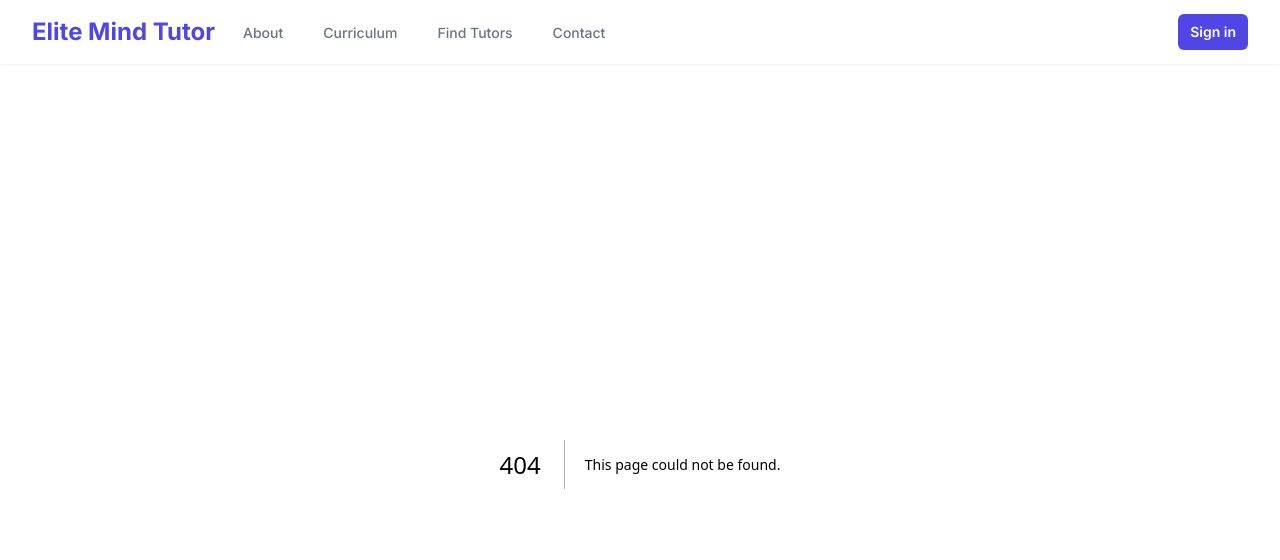
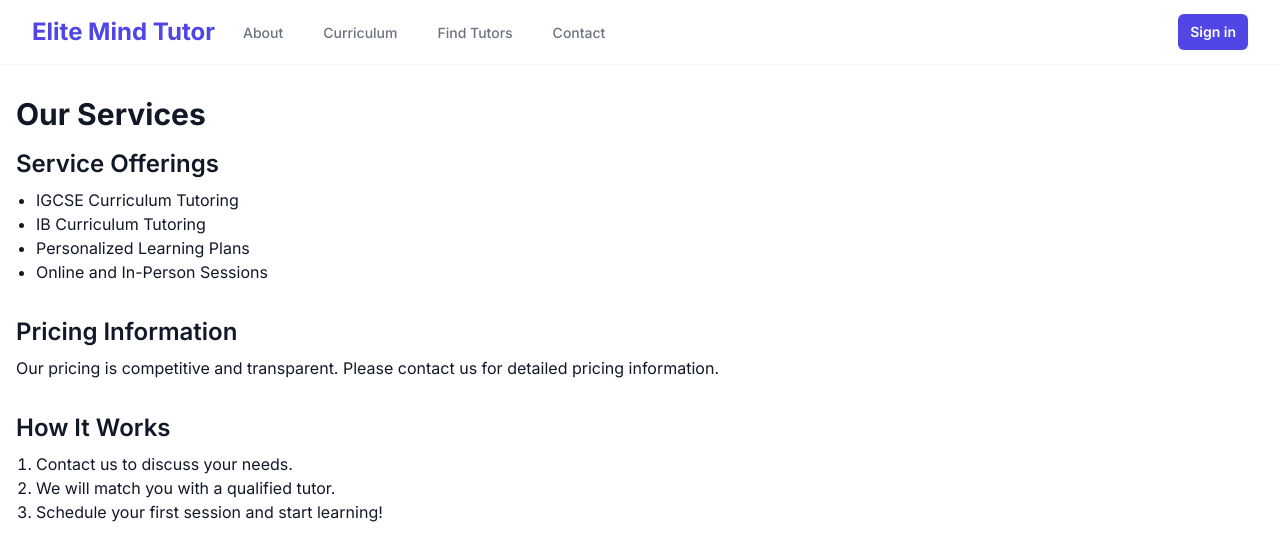
Before and after one commit to MrDingSan/elite-mind-tutor, a Next.js app: page /services in a window 1280 px wide. Before the commit this address had no page. Shown: the top 560 px of the page. Built offline with nearby package versions, Linux system fonts and the light colour scheme.

Commit message:
Update: Add About Us, Services, FAQ, and Contact pages to enrich website content

```diff
--- /dev/null
+++ b/src/app/about/page.tsx
@@ -0,0 +1,25 @@
+import React from 'react';
+
+export default function About() {
+  return (
+    <div className="container mx-auto px-4 py-8">
+      <h1 className="text-3xl font-bold mb-4">About Us</h1>
+      <section className="mb-8">
+        <h2 className="text-2xl font-semibold mb-2">Our Mission</h2>
+        <p>At Elite Mind Tutor, our mission is to provide high-quality tutoring services that empower students to achieve their academic goals.</p>
+      </section>
+      <section className="mb-8">
+        <h2 className="text-2xl font-semibold mb-2">Our Vision</h2>
+        <p>We envision a world where every student has access to personalized education that fosters growth and success.</p>
+      </section>
+      <section className="mb-8">
+        <h2 className="text-2xl font-semibold mb-2">Our Team</h2>
+        <p>Our team consists of highly qualified tutors with extensive experience in teaching IGCSE and IB curriculum.</p>
+      </section>
+      <section className="mb-8">
+        <h2 className="text-2xl font-semibold mb-2">Our History</h2>
+        <p>Founded in 2023, Elite Mind Tutor has been dedicated to providing exceptional tutoring services to students in Singapore.</p>
+      </section>
+    </div>
+  );
+}
--- /dev/null
+++ b/src/app/contact/page.tsx
@@ -0,0 +1,37 @@
+import React from 'react';
+
+export default function Contact() {
+  return (
+    <div className="container mx-auto px-4 py-8">
+      <h1 className="text-3xl font-bold mb-4">Contact Us</h1>
+      <section className="mb-8">
+        <h2 className="text-2xl font-semibold mb-2">Get in Touch</h2>
+        <form className="space-y-4">
+          <div>
+            <label htmlFor="name" className="block text-sm font-medium text-gray-700">Name</label>
+            <input type="text" id="name" name="name" className="mt-1 block w-full border border-gray-300 rounded-md shadow-sm p-2" />
+          </div>
+          <div>
+            <label htmlFor="email" className="block text-sm font-medium text-gray-700">Email</label>
+            <input type="email" id="email" name="email" className="mt-1 block w-full border border-gray-300 rounded-md shadow-sm p-2" />
+          </div>
+          <div>
+            <label htmlFor="message" className="block text-sm font-medium text-gray-700">Message</label>
+            <textarea id="message" name="message" rows={4} className="mt-1 block w-full border border-gray-300 rounded-md shadow-sm p-2"></textarea>
+          </div>
+          <button type="submit" className="bg-indigo-600 text-white px-4 py-2 rounded-md">Send Message</button>
+        </form>
+      </section>
+      <section className="mb-8">
+        <h2 className="text-2xl font-semibold mb-2">Location</h2>
+        <p>123 Tutor Street, Singapore</p>
+      </section>
+      <section className="mb-8">
+        <h2 className="text-2xl font-semibold mb-2">Operating Hours</h2>
+        <p>Monday - Friday: 9:00 AM - 6:00 PM</p>
+        <p>Saturday: 10:00 AM - 4:00 PM</p>
+        <p>Sunday: Closed</p>
+      </section>
+    </div>
+  );
+}
--- /dev/null
+++ b/src/app/faq/page.tsx
@@ -0,0 +1,25 @@
+import React from 'react';
+
+export default function FAQ() {
+  return (
+    <div className="container mx-auto px-4 py-8">
+      <h1 className="text-3xl font-bold mb-4">Frequently Asked Questions</h1>
+      <section className="mb-8">
+        <h2 className="text-2xl font-semibold mb-2">What subjects do you offer tutoring for?</h2>
+        <p>We offer tutoring for a wide range of subjects, including IGCSE and IB curriculum subjects.</p>
+      </section>
+      <section className="mb-8">
+        <h2 className="text-2xl font-semibold mb-2">How do I schedule a tutoring session?</h2>
+        <p>You can schedule a tutoring session by contacting us through our website or by phone.</p>
+      </section>
+      <section className="mb-8">
+        <h2 className="text-2xl font-semibold mb-2">What are your rates?</h2>
+        <p>Our rates vary depending on the subject and level. Please contact us for detailed pricing information.</p>
+      </section>
+      <section className="mb-8">
+        <h2 className="text-2xl font-semibold mb-2">Do you offer online tutoring?</h2>
+        <p>Yes, we offer both online and in-person tutoring sessions.</p>
+      </section>
+    </div>
+  );
+}
--- /dev/null
+++ b/src/app/services/page.tsx
@@ -0,0 +1,30 @@
+import React from 'react';
+
+export default function Services() {
+  return (
+    <div className="container mx-auto px-4 py-8">
+      <h1 className="text-3xl font-bold mb-4">Our Services</h1>
+      <section className="mb-8">
+        <h2 className="text-2xl font-semibold mb-2">Service Offerings</h2>
+        <ul className="list-disc pl-5">
+          <li>IGCSE Curriculum Tutoring</li>
+          <li>IB Curriculum Tutoring</li>
+          <li>Personalized Learning Plans</li>
+          <li>Online and In-Person Sessions</li>
+        </ul>
+      </section>
+      <section className="mb-8">
+        <h2 className="text-2xl font-semibold mb-2">Pricing Information</h2>
+        <p>Our pricing is competitive and transparent. Please contact us for detailed pricing information.</p>
+      </section>
+      <section className="mb-8">
+        <h2 className="text-2xl font-semibold mb-2">How It Works</h2>
+        <ol className="list-decimal pl-5">
+          <li>Contact us to discuss your needs.</li>
+          <li>We will match you with a qualified tutor.</li>
+          <li>Schedule your first session and start learning!</li>
+        </ol>
+      </section>
+    </div>
+  );
+}
```
